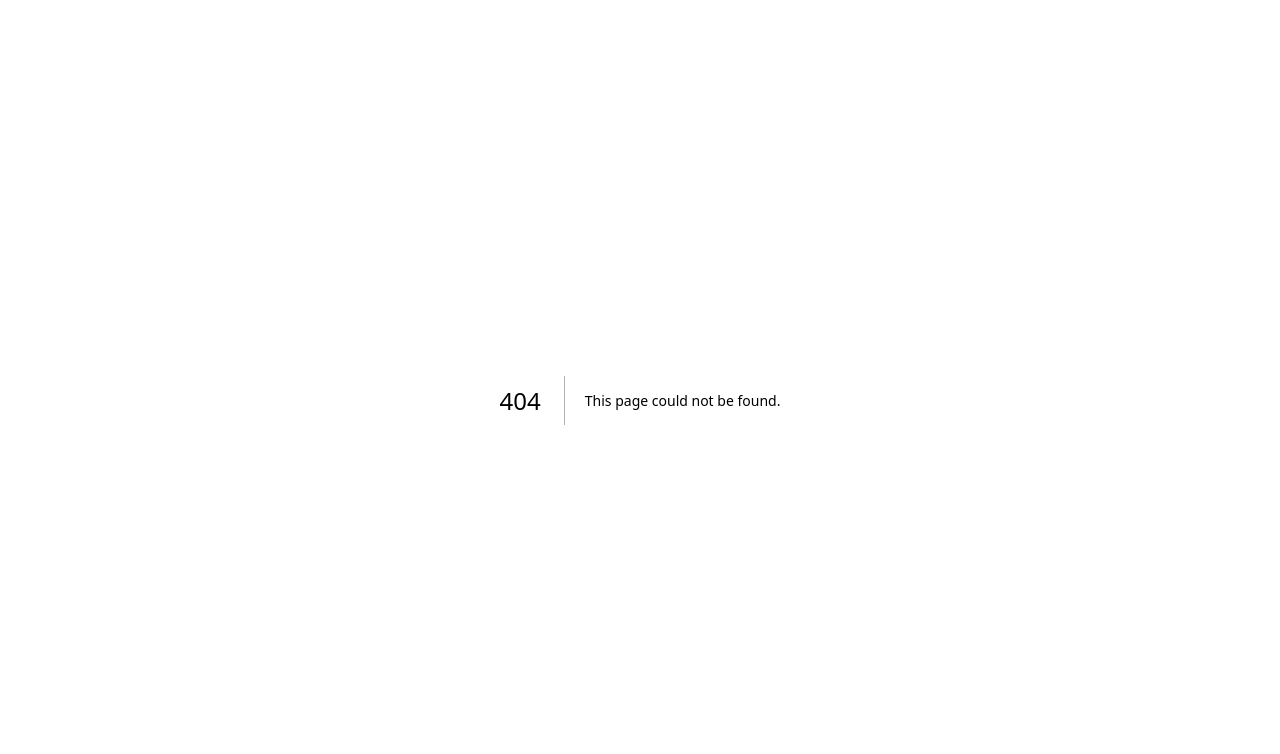
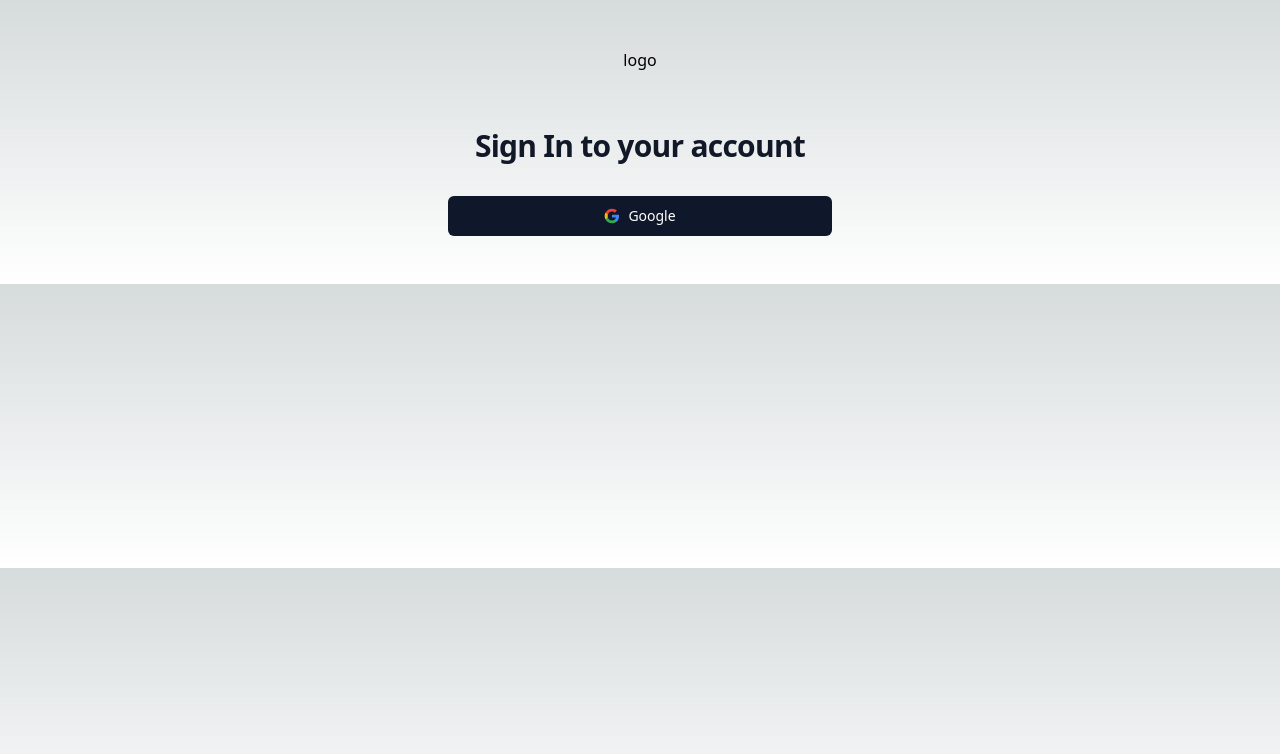
Before and after one commit to SagarM21/Approach, a Next.js app: page /login in a window 1280 px wide. Before the commit this address had no page. Shown: the top 754 px of the page. Built offline with nearby package versions, Linux system fonts and the light colour scheme.

Commit message:
login pg ready

```diff
--- a/package.json
+++ b/package.json
@@ -25,6 +25,7 @@
     "postcss": "8.4.21",
     "react": "18.2.0",
     "react-dom": "18.2.0",
+    "react-hot-toast": "^2.4.0",
     "tailwind-merge": "^1.12.0",
     "tailwindcss": "3.3.1",
     "typescript": "5.0.4"
--- a/src/app/layout.tsx
+++ b/src/app/layout.tsx
@@ -1,18 +1,22 @@
-import './globals.css'
+import Providers from "@/components/Providers";
+import "./globals.css";
 
 export const metadata = {
-  title: 'Create Next App',
-  description: 'Generated by create next app',
-}
+	title: "Create Next App",
+	description: "Generated by create next app",
+};
 
 export default function RootLayout({
-  children,
+	children,
 }: {
-  children: React.ReactNode
+	children: React.ReactNode;
 }) {
-  return (
-    <html lang="en">
-      <body>{children}</body>
-    </html>
-  )
+	return (
+		<html lang='en'>
+			<body>
+				{" "}
+				<Providers>{children}</Providers>{" "}
+			</body>
+		</html>
+	);
 }
--- /dev/null
+++ b/src/app/login/page.tsx
@@ -0,0 +1,78 @@
+"use client";
+
+import Button from "@/components/ui/Button";
+import { FC, useState } from "react";
+import { signIn } from "next-auth/react";
+import { toast } from "react-hot-toast";
+
+interface pageProps {}
+
+const page: FC<pageProps> = ({}) => {
+	const [isLoading, setIsLoading] = useState<boolean>(false);
+
+	async function loginWithGoogle() {
+		setIsLoading(true);
+		try {
+			await signIn("google");
+		} catch (error) {
+			toast.error("Something went wrong");
+		} finally {
+			setIsLoading(false);
+		}
+	}
+	return (
+		<>
+			<div className='flex min-h-full items-center justify-center py-12 px-4 sm:px-6 lg:px-8'>
+				<div className='w-full flex flex-col items-center max-w-md space-y-8'>
+					<div className='flex flex-col items-center gap-8'>
+						logo
+						<h2 className='mt-6 text-center text-3xl font-bold tracking-tight text-gray-900'>
+							Sign In to your account
+						</h2>
+					</div>
+
+					<Button
+						isLoading={isLoading}
+						type='button'
+						className='max-w-sm mx-auto w-full '
+						onClick={loginWithGoogle}
+					>
+						{isLoading ? null : (
+							<svg
+								className='mr-2 h-4 w-4'
+								aria-hidden='true'
+								focusable='false'
+								data-prefix='fab'
+								data-icon='github'
+								role='img'
+								xmlns='http://www.w3.org/2000/svg'
+								viewBox='0 0 24 24'
+							>
+								<path
+									d='M22.56 12.25c0-.78-.07-1.53-.2-2.25H12v4.26h5.92c-.26 1.37-1.04 2.53-2.21 3.31v2.77h3.57c2.08-1.92 3.28-4.74 3.28-8.09z'
+									fill='#4285F4'
+								/>
+								<path
+									d='M12 23c2.97 0 5.46-.98 7.28-2.66l-3.57-2.77c-.98.66-2.23 1.06-3.71 1.06-2.86 0-5.29-1.93-6.16-4.53H2.18v2.84C3.99 20.53 7.7 23 12 23z'
+									fill='#34A853'
+								/>
+								<path
+									d='M5.84 14.09c-.22-.66-.35-1.36-.35-2.09s.13-1.43.35-2.09V7.07H2.18C1.43 8.55 1 10.22 1 12s.43 3.45 1.18 4.93l2.85-2.22.81-.62z'
+									fill='#FBBC05'
+								/>
+								<path
+									d='M12 5.38c1.62 0 3.06.56 4.21 1.64l3.15-3.15C17.45 2.09 14.97 1 12 1 7.7 1 3.99 3.47 2.18 7.07l3.66 2.84c.87-2.6 3.3-4.53 6.16-4.53z'
+									fill='#EA4335'
+								/>
+								<path d='M1 1h22v22H1z' fill='none' />
+							</svg>
+						)}
+						Google
+					</Button>
+				</div>
+			</div>
+		</>
+	);
+};
+
+export default page;
--- /dev/null
+++ b/src/components/Providers.tsx
@@ -0,0 +1,19 @@
+"use client";
+
+import { FC, ReactNode } from "react";
+import { Toaster } from "react-hot-toast";
+
+interface ProvidersProps {
+	children: ReactNode;
+}
+
+const Providers: FC<ProvidersProps> = ({ children }) => {
+	return (
+		<>
+			<Toaster position='top-center' reverseOrder={false} />
+			{children}
+		</>
+	);
+};
+
+export default Providers;
```
Also changed, not shown: 1 other file (tests, documents, lock files or other folders).
